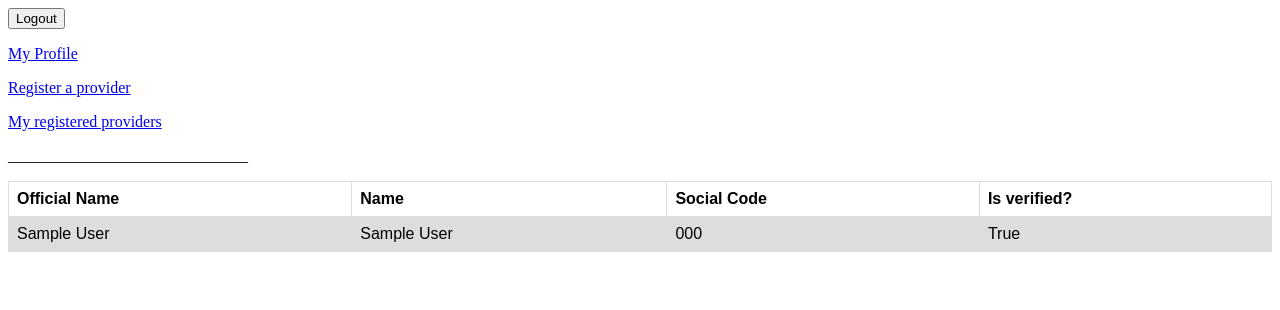
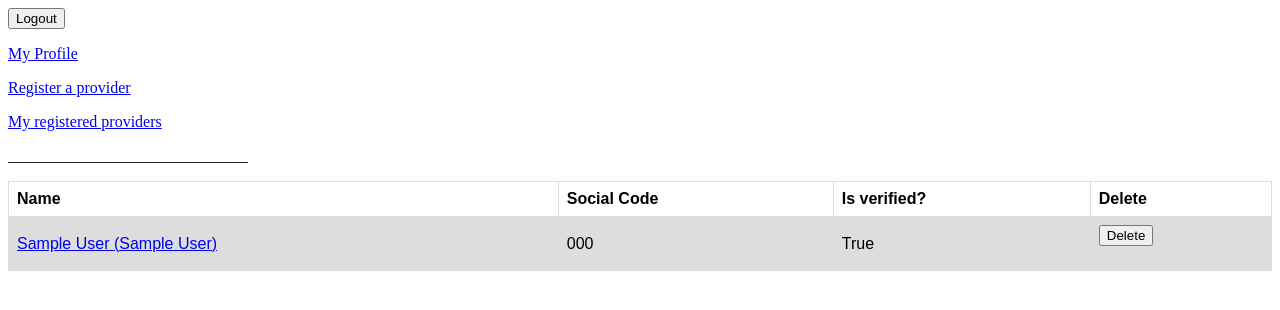
Before and after one commit to pouya-gh/MyStore, a Django app: page /providerprofile/list in a window 1280 px wide. Shown: the top 310 px of the page. Run offline with Django 5.2, Linux system fonts and the light colour scheme; a user stored in the database is signed in; tables that the repository leaves empty hold one stand-in row (values such as "Sample post").

Commit message:
add providerprofile update and delete view

```diff
--- a/account/templates/account/providerprofile/list.html
+++ b/account/templates/account/providerprofile/list.html
@@ -5,17 +5,25 @@
 {% block content %}
 <table>
     <tr>
-        <th>Official Name</th>
+        {% comment %} <th>Official Name</th> {% endcomment %}
         <th>Name</th>
         <th>Social Code</th>
         <th>Is verified?</th>
+        <th>Delete</th>
     </tr>
 {% for provider in profiles %}
 <tr>
-    <td>{{ provider.official_name }}</td>
-    <td>{{ provider.name }}</td>
+    <td><a href="{% url "account:provider_profile_update" provider.id %}">{{ provider }}</a></td>
+    {% comment %} <td>{{ provider.official_name }}</td> {% endcomment %}
+    {% comment %} <td>{{ provider.name }}</td> {% endcomment %}
     <td>{{ provider.social_code }}</td>
     <td>{{ provider.is_verified }}</td>
+    <td>
+        <form action="{% url "account:provider_profile_delete" provider.id %}" method="post">
+            {% csrf_token %}
+            <input type='submit' value='Delete'/>
+        </form>
+    </td>
 </tr>
 {% endfor %}
 </table>
--- a/account/urls.py
+++ b/account/urls.py
@@ -11,4 +11,6 @@ urlpatterns = [
     path("profile/update", view=views.user_profile_create, name='cutomer_profile_set'),
     path("providerprofile/create", view=views.provider_profile_create, name='provider_profile_create'),
     path("providerprofile/list", view=views.ProviderProfileListview.as_view(), name='provider_profiles_list'),
+    path("providerprofile/<pk>", view=views.ProviderProfileUpdateView.as_view(), name='provider_profile_update'),
+    path("providerprofile/delete/<pk>", view=views.ProviderProfileDeleteView.as_view(), name='provider_profile_delete'),
 ]
--- a/account/views.py
+++ b/account/views.py
@@ -1,8 +1,10 @@
 from django.shortcuts import render, redirect
+from django.urls import reverse_lazy
 from django.contrib.auth.decorators import login_required
 from django.contrib.auth.forms import UserCreationForm
 from django.core.exceptions import ObjectDoesNotExist
 from django.views.generic.list import ListView
+from django.views.generic.edit import UpdateView, DeleteView
 from django.contrib.auth.mixins import LoginRequiredMixin
 from .forms import CustomerProfileForm, ProviderProfileForm
 from .models import ProviderProfile
@@ -77,3 +79,20 @@ class ProviderProfileListview(LoginRequiredMixin, ListView):
     def get_queryset(self):
         user = self.request.user
         return self.model.objects.filter(user=user)
+
+class ProviderProfileUpdateView(LoginRequiredMixin, UpdateView):
+    model = ProviderProfile
+    form_class = ProviderProfileForm
+    template_name = "account/providerprofile/form.html"
+
+    def get_queryset(self):
+        user = self.request.user
+        return self.model.objects.filter(user=user)
+
+class ProviderProfileDeleteView(LoginRequiredMixin, DeleteView):
+    model = ProviderProfile
+    success_url = reverse_lazy("account:provider_profiles_list")
+
+    def get_queryset(self):
+        user = self.request.user
+        return self.model.objects.filter(user=user)
```
